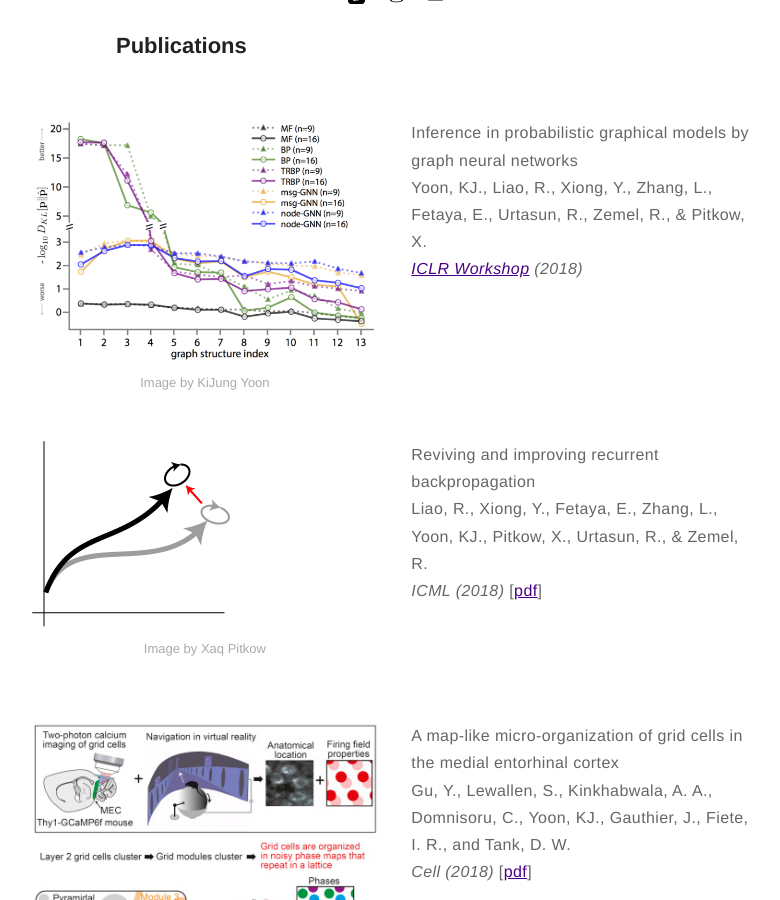
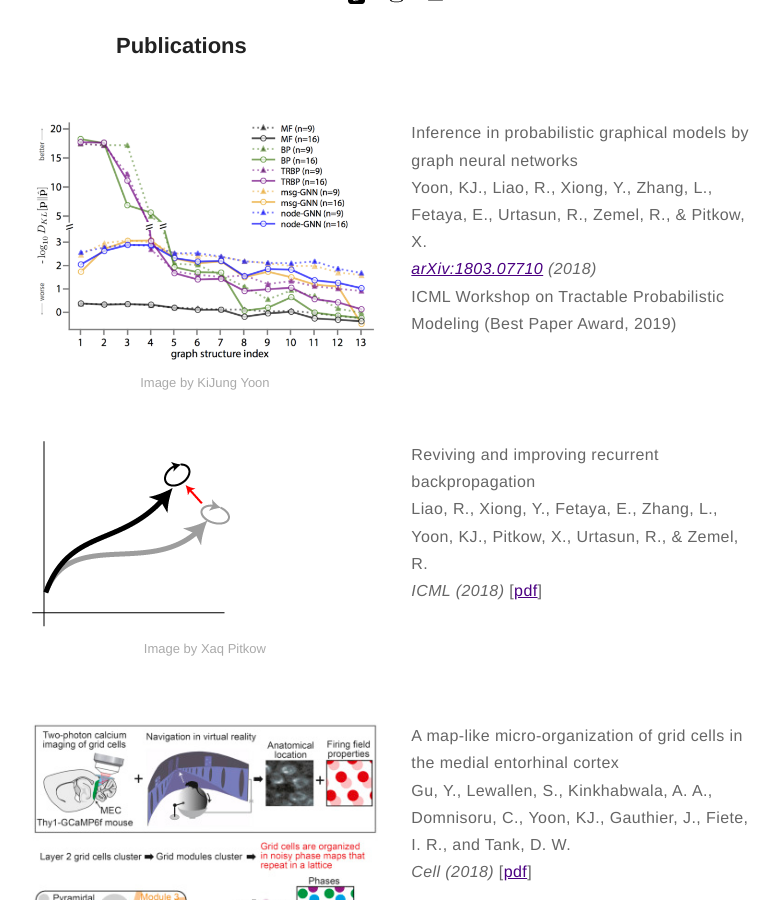
Before and after one commit to kijungyoon/kijungyoon.github.io, a Jekyll site: the page built from publications.md, in a window 1280 px wide and 900 px high, scrolled down 477 px. Shown: the whole window, without its empty margins (244-1024 px from the left). Built offline with Jekyll 4.4.1, drawn with Linux system fonts in a browser that asks for light colours.

Commit message:
Update publications.md

```diff
--- a/publications.md
+++ b/publications.md
@@ -17,7 +17,9 @@ layout: page
     <div class="toright">
     <p><b>Inference in probabilistic graphical models by graph neural networks</b><br>
     <b>Yoon, KJ.</b>, Liao, R., Xiong, Y., Zhang, L., Fetaya, E., Urtasun, R., Zemel, R., & Pitkow, X.<br>
-	<i><a href="https://openreview.net/forum?id=rkN1pF1vz">ICLR Workshop</a> (2018)</i></p>
+	<i><a href="https://arxiv.org/pdf/1803.07710.pdf">arXiv:1803.07710</a> (2018)</i><br>
+	ICML Workshop on Tractable Probabilistic Modeling (Best Paper Award, 2019)
+	</p>
     </div>
 </div>
 
```
